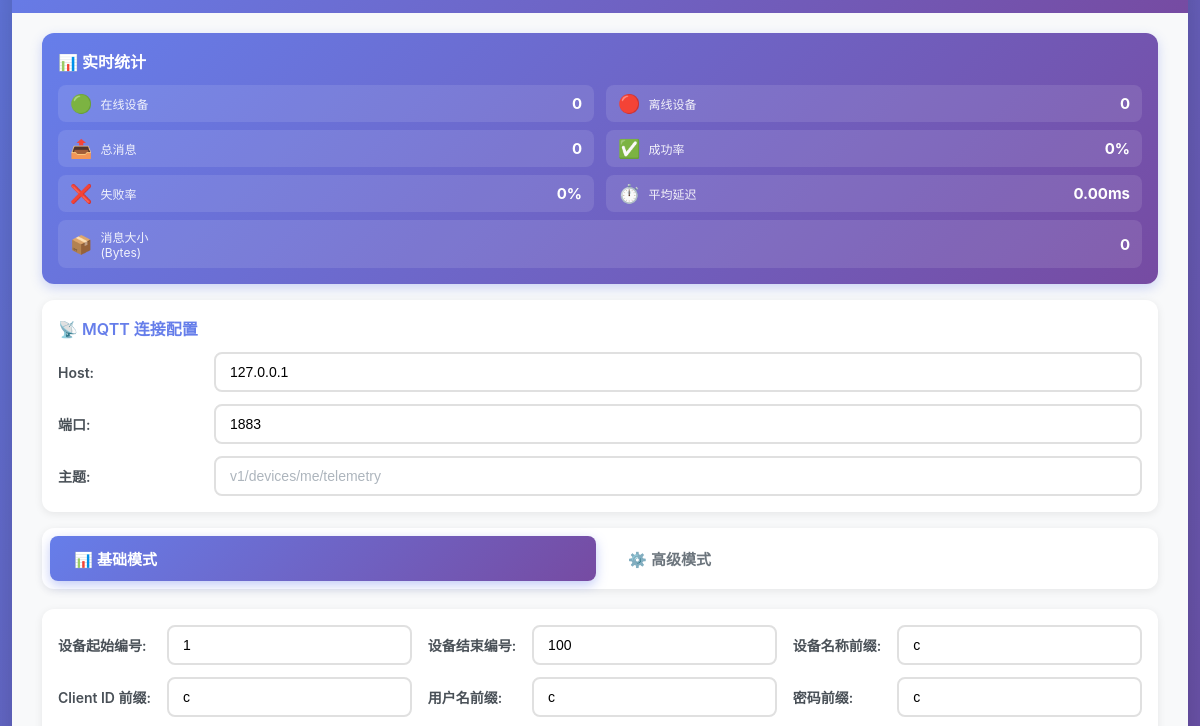
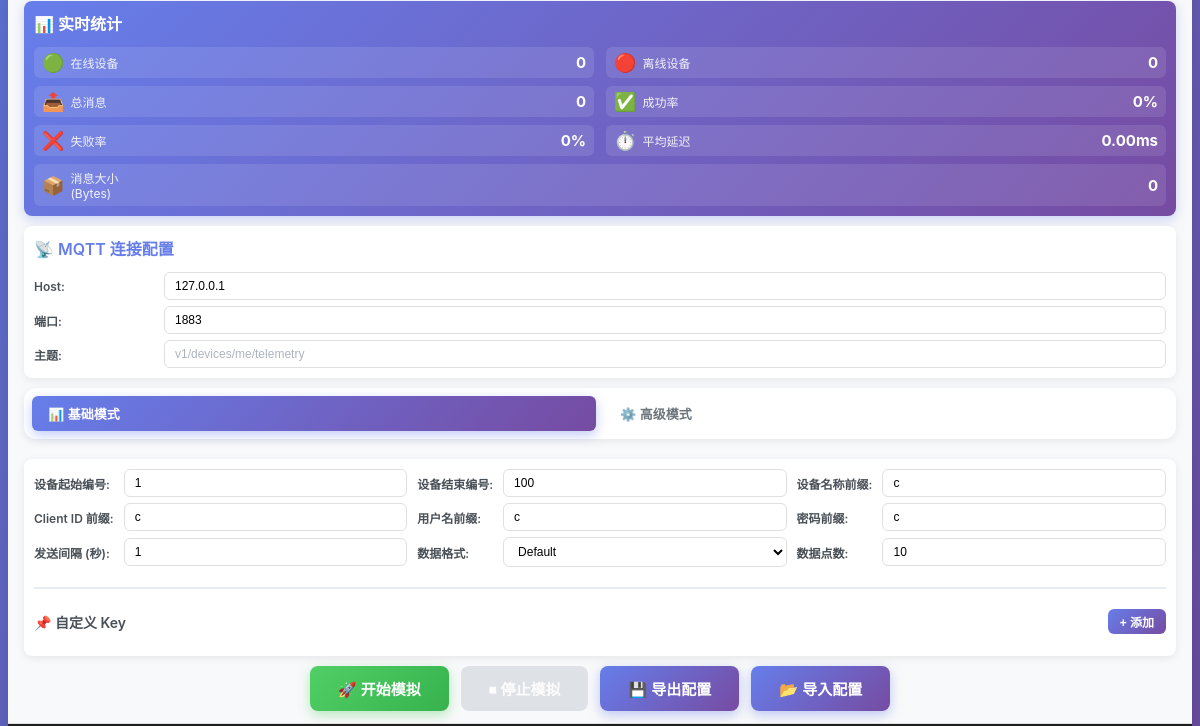
Before and after one commit to bcblr1993/iot-devkit, an Electron app: page src/renderer/index.html in a window 1200 px wide. Shown: the part 89-815 px from the top of the page. Drawn offline with Linux system fonts and the light colour scheme; no server answers.

Commit message:
styles: 调整布局更加紧凑

```diff
--- a/src/renderer/style.css
+++ b/src/renderer/style.css
@@ -9,16 +9,17 @@ body {
     font-family: -apple-system, BlinkMacSystemFont, "Segoe UI", Roboto, "Helvetica Neue", Arial, sans-serif;
     background: linear-gradient(135deg, #667eea 0%, #764ba2 100%);
     min-height: 100vh;
-    padding: 12px;
+    padding: 8px;
     color: #333;
+    font-size: 13px;
 }
 
 /* ==================== Statistics Panel ==================== */
 #statistics-panel {
     background: linear-gradient(135deg, #667eea 0%, #764ba2 100%);
-    border-radius: 12px;
-    padding: 16px;
-    margin-bottom: 16px;
+    border-radius: 8px;
+    padding: 10px;
+    margin-bottom: 10px;
     color: white;
     box-shadow: 0 4px 12px rgba(102, 126, 234, 0.3);
 }
@@ -49,11 +50,11 @@ body {
     flex: 1;
     display: flex;
     align-items: center;
-    gap: 8px;
+    gap: 6px;
     background: rgba(255, 255, 255, 0.1);
-    padding: 8px 12px;
-    border-radius: 8px;
-    font-size: 13px;
+    padding: 5px 8px;
+    border-radius: 6px;
+    font-size: 12px;
 }
 
 .stat-item--full {
@@ -98,14 +99,14 @@ body {
 header {
     background: linear-gradient(135deg, #667eea 0%, #764ba2 100%);
     color: white;
-    padding: 16px 30px;
+    padding: 10px 20px;
     text-align: center;
 }
 
 header h1 {
-    font-size: 24px;
+    font-size: 20px;
     font-weight: 700;
-    margin-bottom: 4px;
+    margin-bottom: 2px;
     letter-spacing: -0.5px;
 }
 
@@ -124,7 +125,7 @@ main {
 
 /* ==================== Config Section ==================== */
 .config-section {
-    padding: 20px 30px;
+    padding: 12px 16px;
     background-color: #f8f9fa;
     border-bottom: 1px solid #e0e0e0;
 }
@@ -142,9 +143,9 @@ main {
 /* ==================== Common Settings ==================== */
 .common-settings {
     background: white;
-    padding: 16px;
-    border-radius: 12px;
-    margin-bottom: 16px;
+    padding: 10px;
+    border-radius: 8px;
+    margin-bottom: 10px;
     box-shadow: 0 2px 8px rgba(0, 0, 0, 0.08);
 }
 
@@ -152,27 +153,27 @@ main {
 .form-grid {
     display: grid;
     grid-template-columns: auto 1fr auto 1fr auto 1fr;
-    gap: 12px 16px;
+    gap: 6px 10px;
     align-items: center;
 }
 
 /* Make common settings less compact (1 pair per row) */
 .common-settings .form-grid {
-    grid-template-columns: 140px 1fr;
+    grid-template-columns: 120px 1fr;
 }
 
 label {
     font-weight: 600;
-    font-size: 14px;
+    font-size: 12px;
     color: #495057;
 }
 
 input,
 select {
-    padding: 10px 14px;
-    border: 2px solid #e0e0e0;
-    border-radius: 8px;
-    font-size: 14px;
+    padding: 6px 10px;
+    border: 1px solid #e0e0e0;
+    border-radius: 6px;
+    font-size: 12px;
     transition: all 0.3s ease;
     width: 100%;
     background: white;
@@ -202,12 +203,12 @@ input::placeholder {
 
 .tab-btn {
     flex: 1;
-    padding: 12px 24px;
+    padding: 8px 16px;
     border: none;
     background: transparent;
-    border-radius: 8px;
+    border-radius: 6px;
     cursor: pointer;
-    font-size: 15px;
+    font-size: 13px;
     font-weight: 600;
     color: #6c757d;
     transition: all 0.3s ease;
@@ -228,10 +229,10 @@ input::placeholder {
 .tab-content {
     display: none;
     background: white;
-    padding: 16px;
-    border-radius: 12px;
+    padding: 10px;
+    border-radius: 8px;
     box-shadow: 0 2px 8px rgba(0, 0, 0, 0.08);
-    margin-bottom: 16px;
+    margin-bottom: 10px;
 }
 
 .tab-content.active {
@@ -279,7 +280,7 @@ input::placeholder {
     display: flex;
     justify-content: space-between;
     align-items: center;
-    margin-bottom: 20px;
+    margin-bottom: 10px;
 }
 
 .advanced-header h3 {
@@ -294,10 +295,10 @@ input::placeholder {
 .groups-container {
     display: flex;
     flex-direction: column;
-    gap: 16px;
-    max-height: 600px;
+    gap: 10px;
+    max-height: 500px;
     overflow-y: auto;
-    padding-right: 8px;
+    padding-right: 6px;
 }
 
 .groups-container::-webkit-scrollbar {
@@ -320,9 +321,9 @@ input::placeholder {
 
 .group-item {
     background: #f8f9fa;
-    border: 2px solid #e9ecef;
-    border-radius: 12px;
-    padding: 20px;
+    border: 1px solid #e9ecef;
+    border-radius: 8px;
+    padding: 12px;
     transition: all 0.3s ease;
 }
 
@@ -335,9 +336,9 @@ input::placeholder {
     display: flex;
     justify-content: space-between;
     align-items: center;
-    margin-bottom: 16px;
-    padding-bottom: 12px;
-    border-bottom: 2px solid #dee2e6;
+    margin-bottom: 10px;
+    padding-bottom: 8px;
+    border-bottom: 1px solid #dee2e6;
 }
 
 .group-header span {
```
